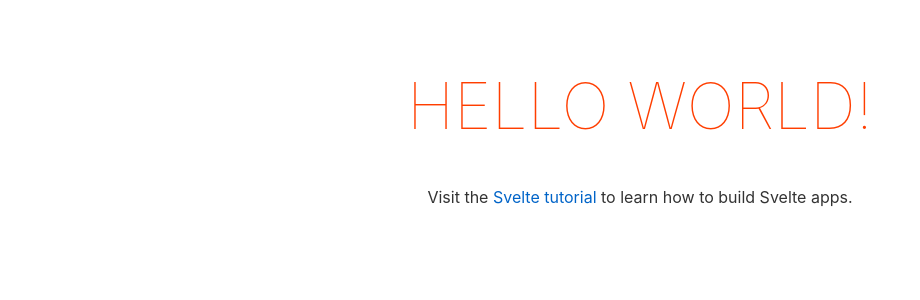
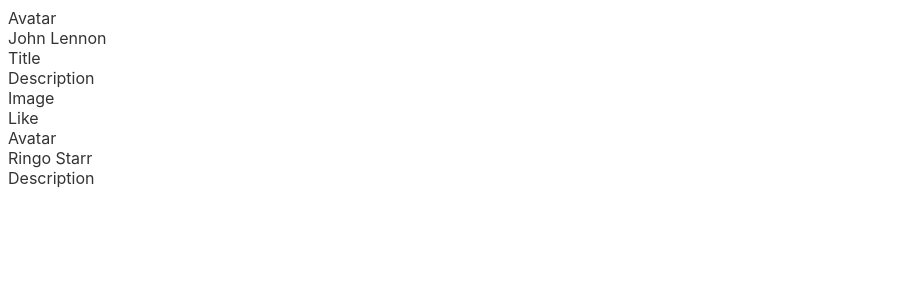
Before and after one commit to raphaelalvarenga/svelte-posts, a Svelte app: page / in a window 1280 px wide. Shown: the top 300 px of the page, without its empty margins (0-920 px from the left). Built offline with nearby package versions, Linux system fonts and the light colour scheme.

Commit message:
Created the Post and Feed components and added non styled HTML in them.

```diff
--- a/src/App.svelte
+++ b/src/App.svelte
@@ -1,30 +1,5 @@
 <script>
-	export let name;
+	import Feed from "./pages/Feed.svelte";
 </script>
 
-<main>
-	<h1>Hello {name}!</h1>
-	<p>Visit the <a href="https://svelte.dev/tutorial">Svelte tutorial</a> to learn how to build Svelte apps.</p>
-</main>
-
-<style>
-	main {
-		text-align: center;
-		padding: 1em;
-		max-width: 240px;
-		margin: 0 auto;
-	}
-
-	h1 {
-		color: #ff3e00;
-		text-transform: uppercase;
-		font-size: 4em;
-		font-weight: 100;
-	}
-
-	@media (min-width: 640px) {
-		main {
-			max-width: none;
-		}
-	}
-</style>
+<Feed />
--- /dev/null
+++ b/src/components/Post.svelte
@@ -0,0 +1,19 @@
+<div class="post">
+    <div class="header">
+        <div class="avatar">Avatar</div>
+        <div class="author">John Lennon</div>
+        <div class="title">Title</div>
+    </div>
+    <div class="body">
+        <div class="description">Description</div>
+        <div class="image">Image</div>
+    </div>
+    <div class="likes"><div>Like</div></div>
+    <div class="comments">
+        <div class="comment">
+            <div class="avatar">Avatar</div>
+            <div class="author">Ringo Starr</div>
+            <div class="description">Description</div>
+        </div>
+    </div>
+</div>
--- /dev/null
+++ b/src/pages/Feed.svelte
@@ -0,0 +1,5 @@
+<script>
+    import Post from "../components/Post.svelte";
+</script>
+
+<Post />
```
